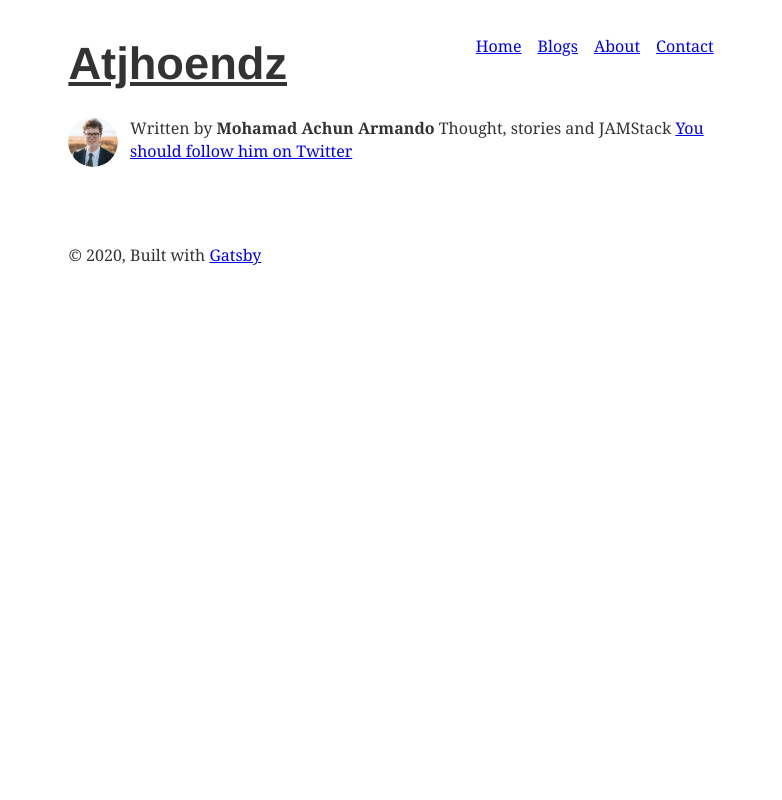
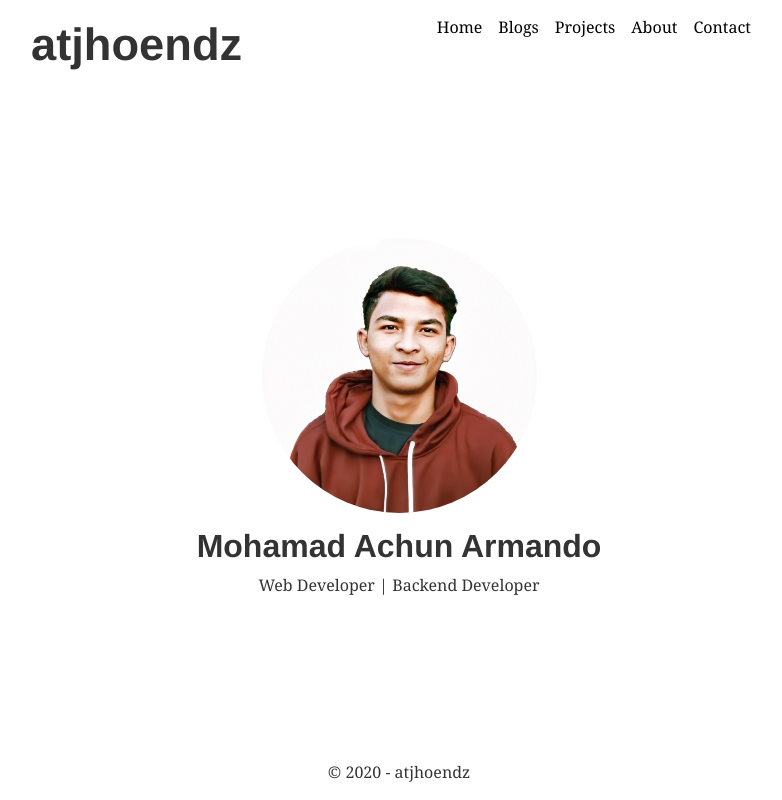
Before and after one commit to atjhoendz/atjhoendz-blog, a Gatsby site: page / in a window 1280 px wide. Shown: the whole page, without its empty margins (241-1023 px from the left). Built offline with nearby package versions, Linux system fonts and the light colour scheme; Gatsby itself is replaced by a stand-in of ours; some packages are replaced by stand-ins of ours.

Commit message:
update homepage layout

```diff
--- a/gatsby-browser.js
+++ b/gatsby-browser.js
@@ -3,3 +3,5 @@ import "typeface-montserrat"
 import "typeface-merriweather"
 
 import "prismjs/themes/prism.css"
+
+import "./src/styles/style.css"
--- a/gatsby-config.js
+++ b/gatsby-config.js
@@ -1,6 +1,6 @@
 module.exports = {
     siteMetadata: {
-        title: `Atjhoendz`,
+        title: `atjhoendz`,
         author: {
             name: `Mohamad Achun Armando`,
             summary: `Thought, stories and JAMStack`,
@@ -58,13 +58,13 @@ module.exports = {
         {
             resolve: `gatsby-plugin-manifest`,
             options: {
-                name: `Gatsby Starter Blog`,
-                short_name: `GatsbyJS`,
+                name: `Atjhoendz Blog`,
+                short_name: `atjhoendz`,
                 start_url: `/`,
                 background_color: `#ffffff`,
                 theme_color: `#663399`,
                 display: `minimal-ui`,
-                icon: `content/assets/gatsby-icon.png`,
+                icon: `content/assets/imgProfile.png`,
             },
         },
         `gatsby-plugin-react-helmet`,
--- /dev/null
+++ b/src/components/home.jsx
@@ -0,0 +1,30 @@
+import React from 'react'
+import Image from 'gatsby-image'
+import { graphql, useStaticQuery } from 'gatsby'
+
+export default function Home() {
+  const data = useStaticQuery(graphql`
+    query {
+      avatar: file(absolutePath: { regex: "/imgProfile.jpeg/" }) {
+        childImageSharp {
+          fixed(width: 275, height: 275, quality:100) {
+            ...GatsbyImageSharpFixed
+          }
+        }
+      }
+    }
+  `)
+
+  return (
+    <div
+      className='containerHome'
+    >
+      <Image
+        fixed={data.avatar.childImageSharp.fixed}
+        className="imgProfile"
+      />
+      <h1 style={{marginBottom:10}}>Mohamad Achun Armando</h1>
+      <p>Web Developer | Backend Developer</p>
+    </div>
+  )
+}
--- a/src/components/layout.js
+++ b/src/components/layout.jsx
@@ -55,28 +55,20 @@ const Layout = ({ location, title, children }) => {
     )
   }
   return (
-    <div
-      style={{
-        marginLeft: `auto`,
-        marginRight: `auto`,
-        maxWidth: rhythm(30),
-        padding: `${rhythm(1.5)} ${rhythm(3 / 4)}`,
-      }}
-    >
-      <header style={{ marginBottom:'1.5rem' }}>
+    <div className='layout'>
+      <header className="header">
         {header}
-        <ul style={{ listStyle: `none`, float: `right` }}>
+        <ul>
             <ListLink to="/">Home</ListLink>
             <ListLink to="/blogs">Blogs</ListLink>
-            <ListLink to="/about/">About</ListLink>
-            <ListLink to="/contact/">Contact</ListLink>
+            <ListLink to="/projects">Projects</ListLink>
+            <ListLink to="/about">About</ListLink>
+            <ListLink to="/contact">Contact</ListLink>
         </ul>
       </header>
-      <main>{children}</main>
-      <footer>
-        © {new Date().getFullYear()}, Built with
-        {` `}
-        <a href="https://www.gatsbyjs.org">Gatsby</a>
+      <main className="content">{children}</main>
+      <footer className="footer">
+        © {new Date().getFullYear()} - atjhoendz
       </footer>
     </div>
   )
--- a/src/pages/index.jsx
+++ b/src/pages/index.jsx
@@ -1,10 +1,11 @@
 // Gatsby supports TypeScript natively!
 import React from "react"
 
-import Bio from "../components/bio"
+// import Bio from "../components/bio"
 import Layout from "../components/layout"
 import SEO from "../components/seo"
 import { graphql } from "gatsby"
+import Home from "../components/home"
 
 export default function BlogIndex ({ data, location }) {
   const siteTitle = data.site.siteMetadata.title
@@ -12,7 +13,8 @@ export default function BlogIndex ({ data, location }) {
   return (
     <Layout location={location} title={siteTitle}>
       <SEO title="Home" />
-      <Bio />
+      {/* <Bio /> */}
+      <Home />
     </Layout>
   )
 }
--- /dev/null
+++ b/src/styles/style.css
@@ -0,0 +1,64 @@
+.layout {
+    display: flex;
+    flex: 1 1 auto;
+    min-height: 100vh;
+    flex-direction: column;
+    max-width: 60%;
+    margin-left: auto;
+    margin-right: auto;
+    padding: 1rem;
+}
+
+.content {
+    display: flex;
+    flex: 1 0 auto;
+    flex-wrap: wrap;
+    align-items: center;
+}
+
+.header {
+    margin-bottom: 1.5rem;
+}
+
+.header>ul {
+    list-style-type: none;
+    text-decoration: none;
+    float: right;
+}
+
+.header>ul>li>a {
+    color: black;
+    text-decoration: none;
+}
+
+.header>h1>a {
+    text-decoration: none;
+}
+
+.header>h3>a {
+    text-decoration: none;
+}
+
+.footer {
+    display: flex;
+    flex-direction: column;
+    align-items: center;
+}
+
+.containerHome {
+    display: flex;
+    flex: 1 1 auto;
+    flex-direction: column;
+    align-items: center;
+}
+
+.imgProfile {
+    border-radius: 50%;
+    display: flex;
+    align-items: center;
+    margin-bottom: 1rem;
+}
+
+.imgProfile:hover {
+    box-shadow: 0 4px 8px 0 rgba(0, 0, 0, 0.2), 0 6px 20px 0 rgba(0, 0, 0, 0.19);
+}
```
Also changed, not shown: content/assets/imgProfile.jpeg (added), content/assets/imgProfile.png (added).
